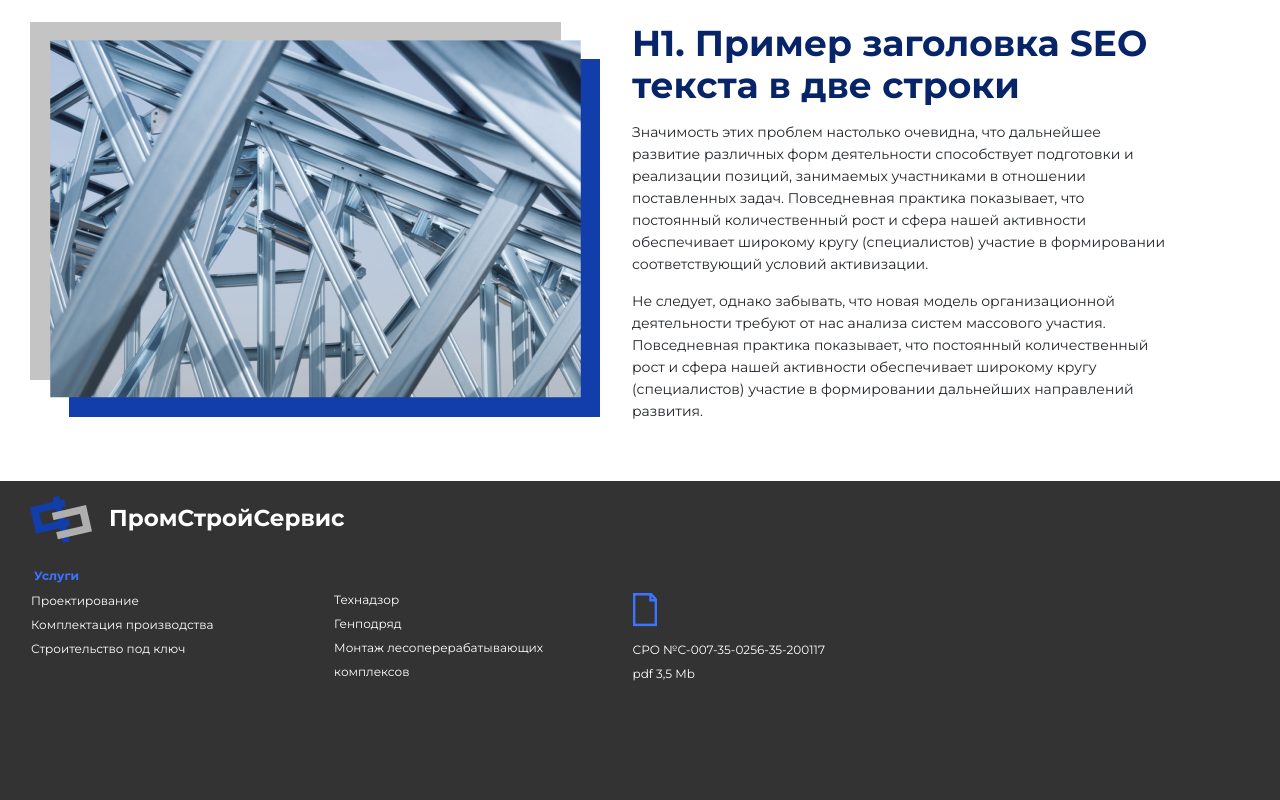
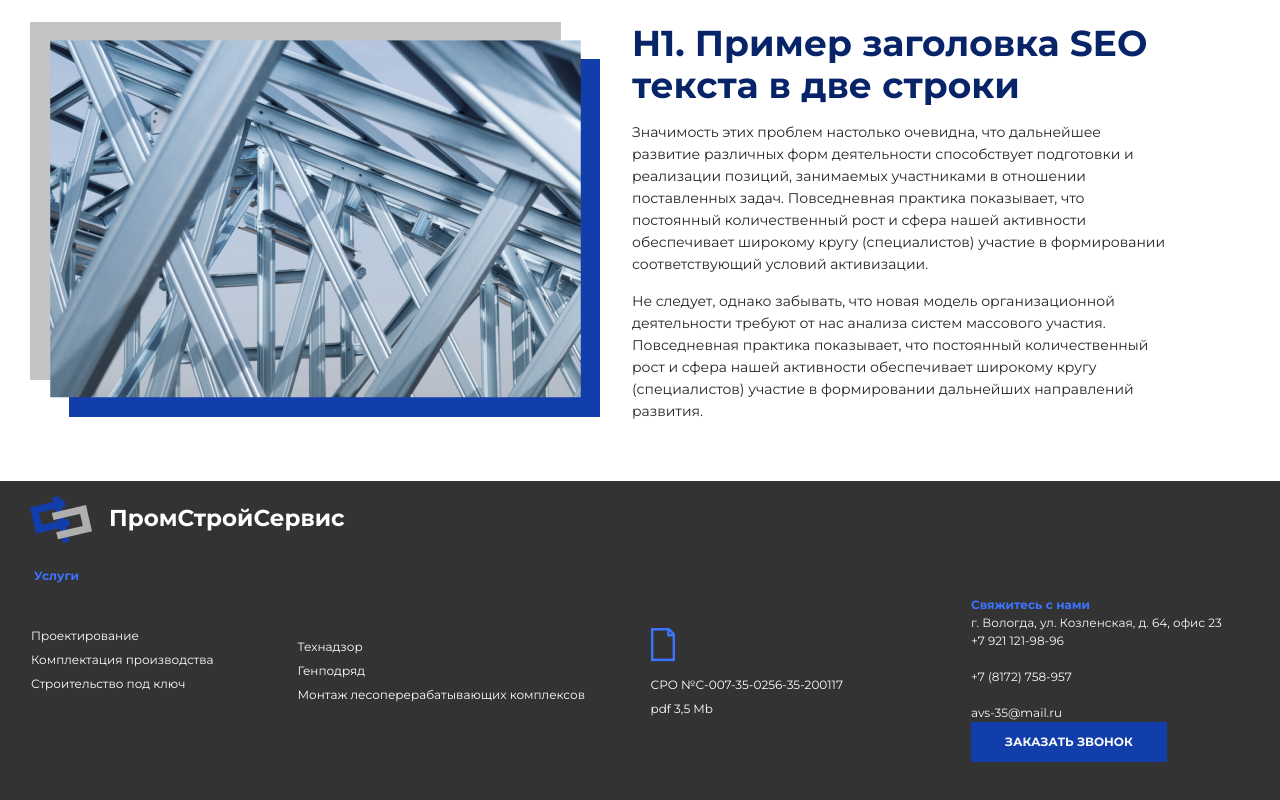
Before and after one commit to lesha3510/Revi, a plain HTML site: page Promstroy35/index.html in a window 1280 px wide. Shown: the part 2376-3176 px from the top of the page. Drawn offline with nearby package versions, Linux system fonts and the light colour scheme.

Commit message:
footer_block3

```diff
--- a/Promstroy35/index.html
+++ b/Promstroy35/index.html
@@ -224,7 +224,7 @@
             <div class="row">
                 <div class="col-12">
                     <div class="footer_element">
-                       <p>Услуги</p>
+                       <p class="footer_yslugi">Услуги</p>
                         <div class="footer_element_list">
                             <ul class="footer_item1">
                                 <li><a href="#">Проектирование</a></li>
@@ -242,6 +242,22 @@
 №С-007-35-0256-35-200117</a></li>
                                 <li><a href="#">pdf 3,5 Mb</a></li>
                                 </ul>
+                            <div class="block3_more">
+                               <p>Свяжитесь с нами</p>
+                                <ul class="block3_list">
+                                    <li>г. Вологда, ул. Козленская, д. 64, офис 23
+                                        <img src="" alt="">
+                                    </li>
+                                    <li>+7 921 121-98-96</li>
+                                        <img src="" alt="">
+                                    <li>+7 (8172) 758-957</li>
+                                        <img src="" alt="">
+                                    <li>avs-35@mail.ru</li>
+                                </ul>
+                                <div class="block3_more_item">
+                                    <p class="block3_more_item_text">ЗАКАЗАТЬ ЗВОНОК</p>
+                                </div>
+                            </div>
                         </div>
                     </div>
                 </div>
--- a/Promstroy35/style.css
+++ b/Promstroy35/style.css
@@ -188,7 +188,6 @@ li.hasSubmenu:hover ul.sub_menu a {
 
 .slick-slider__item {
     position: relative;
-    width: ;
 }
 
 .slick-slider {
@@ -716,10 +715,10 @@ li.hasSubmenu:hover ul.sub_menu a {
     align-items: center;
     flex-direction:;
     flex-wrap: wrap;
-    width: 70%;
+    width: 100%;
 }
 
-.footer_element p {
+.footer_element .footer_yslugi {
     position: relative;
     top: 87px;
     left: -21px;
@@ -770,3 +769,35 @@ li.hasSubmenu:hover ul.sub_menu a {
     position: relative;
     top: -10px;
 }
+
+.block3_more {
+    position: relative;
+    height: 100%;
+    width: auto;
+    font-size: 12px;
+}
+
+.block3_more p{
+    font-weight: bold;
+    color: #3C74FF;
+    width: 100%;
+}
+
+.block3_list li{
+    font-style: normal;
+    font-weight: normal;
+    color: #F9F9F9;
+}
+
+.block3_more_item {
+    display: flex;
+    align-items: center;
+    width: 196px;
+    height: 40px;
+    background-color: #123EAB;
+}
+
+.block3_more_item .block3_more_item_text {
+    text-align:center;
+    color: #F9F9F9;
+}
```
Lines whose indentation alone changed are shown as unchanged.
